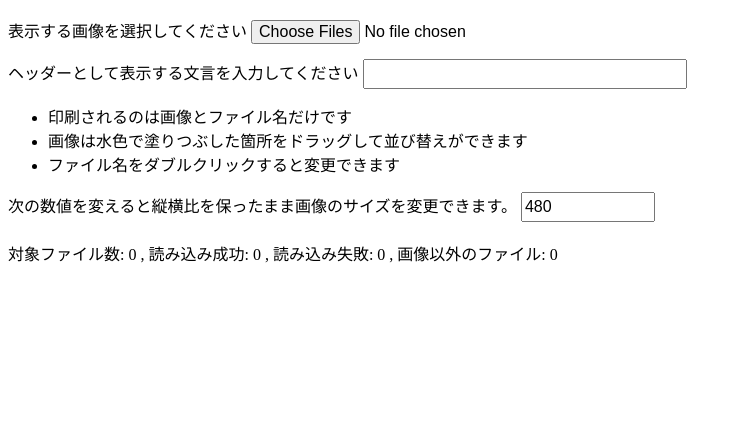
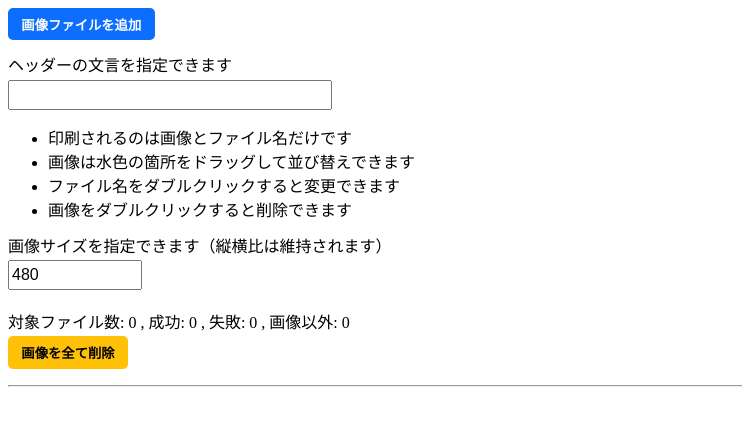
Before and after one commit to s-show/photo-book, a plain HTML site: page index.html in a window 1280 px wide. Shown: the whole page, without its empty margins (0-742 px from the left). Drawn offline with Linux system fonts and the light colour scheme.

Commit message:
画像の全削除機能と個別削除機能を追加。読み込み方式を追加方式に変更。

```diff
--- a/index.html
+++ b/index.html
@@ -9,39 +9,93 @@
     p {
       margin-top: 0.75em;
       margin-bottom: 0.2em;
-      line-height: 1em;
-      font-size: 1em;
+      /* line-height: 1em; */
+      /* font-size: 1em; */
     }
     label {
       margin-top: 0.75em;
       margin-bottom: 0.2em;
-      line-height: 1em;
     }
     input {
       margin-top: 0.75em;
       margin-bottom: 0.2em;
-      font-size: 1em;
     }
     ul {
       margin-top: 0.75em;
       margin-bottom: 0.2em;
-      font-size: 1em;
+    }
+    hr {
+      margin-top: 1em;
     }
     #header {
       display: none;
       font-size: 1.5em;
     }
+    #headerTextLabel, #imageWidthLabel {
+      display: block;
+      margin-bottom: 0.1em;
+    }
     #headerText {
       height: 1.5em;
       width: 25%;
+      margin-top: 0.1em;
+      font-size: 1em;
+    }
+    #addFileBtn {
+      padding-left: 1em;
+      padding-right: 1em;
+      padding-top: 0.5em;
+      padding-bottom: 0.5em;
+      border: 0;
+      border-radius: 5px;
+      background: #0d6efd;
+      color: white;
+      font-weight: 600;
+    }
+    #addFileBtn:hover {
+      background: #6ea8fe;
+      cursor: pointer;
+      outline-offset: 0.2em;
+    }
+    #addFileBtn:focus {
+      background: #6ea8fe;
+      outline-offset: 0.2em;
+    }
+    #fileSelector {
+      display: none;
     }
     #imageWidth {
       height: 1.5em;
       width: 10%;
+      margin-top: 0.1em;
+      font-size: 1em;
     }
     #progressCount {
       margin-top: 1em;
       margin-bottom: 0.2em;
+    }
+    #imageList {
+      margin-top: 1em;
+    }
+    #deleteFileBtn {
+      padding-left: 1em;
+      padding-right: 1em;
+      padding-top: 0.5em;
+      padding-bottom: 0.5em;
+      border: 0;
+      border-radius: 5px;
+      background: #ffc107;
+      color: black;
+      font-weight: 600;
+    }
+    #deleteFileBtn:hover {
+      background: #ffda6a;
+      cursor: pointer;
+      outline-offset: 0.2em;
+    }
+    #deleteFileBtn:focus {
+      background: #ffda6a;
+      outline-offset: 0.2em;
     }
     .imageDiv {
       display: flex;
@@ -146,35 +200,41 @@
   <div id="content" class="main">
     <div id="informationDiv">
       <div>
-        <label class="fileSelectorLabel" id="fileSelectorLabel" for="folderSelector">表示する画像を選択してください</label>
+        <button id="addFileBtn">画像ファイルを追加</button>
         <input type="file" id="fileSelector" accept="image/*" multiple />
       </div>
       <div>
-        <label class="headerText" id="headerTextLabel" for="headerText">ヘッダーとして表示する文言を入力してください</label>
+        <label class="headerText" id="headerTextLabel" for="headerText">ヘッダーの文言を指定できます</label>
         <input type="text" id="headerText">
       </div>
       <ul>
         <li>印刷されるのは画像とファイル名だけです</li>
-        <li>画像は水色で塗りつぶした箇所をドラッグして並び替えができます</li>
+        <li>画像は水色の箇所をドラッグして並び替えできます</li>
         <li>ファイル名をダブルクリックすると変更できます</li>
+        <li>画像をダブルクリックすると削除できます</li>
       </ul>
-      <label id="imageWidthLabel" for="imageWidth">次の数値を変えると縦横比を保ったまま画像のサイズを変更できます。</label>
+      <label id="imageWidthLabel" for="imageWidth">画像サイズを指定できます（縦横比は維持されます）</label>
       <input type="number" id="imageWidth" min="100" step="10" value="480">
       <div id="progressCount">
         <span>対象ファイル数: </span>
         <span id="imageCount">0</span>
-        <span>, 読み込み成功: </span>
+        <span>, 成功: </span>
         <span id="readSuccessCount">0</span>
-        <span>, 読み込み失敗: </span>
+        <span>, 失敗: </span>
         <span id="readErrorCount">0</span>
-        <span>, 画像以外のファイル: </span>
+        <span>, 画像以外: </span>
         <span id="readNotImageCount">0</span>
       </div>
+      <button id="deleteFileBtn">画像を全て削除</button>
     </div>
+    <hr>
     <div id="imageList"></div>
   </div>
 </body>
 <script>
+  document.getElementById('addFileBtn').addEventListener("click", (e) => {
+    document.getElementById('fileSelector').click();
+  });
   document.getElementById("fileSelector").addEventListener("change", ev => {
     if (ev.target.files.length == 0) {
         return;
@@ -191,11 +251,6 @@
     // 読み込むファイルの拡張子を指定
     const fileTypes = ['jpg', 'jpeg', 'png', 'bmp', 'gif'];
 
-    // 再読み込みのために読み込んだ画像を消去してカウンターを初期化する
-    let divImageList = document.getElementById('imageList');
-    while (divImageList.firstChild) {
-      divImageList.removeChild(divImageList.firstChild);
-    }
     imageCountSpan.innerText = 0;
     readSuccessCountSpan.innerText = 0;
     readErrorCountSpan.innerText = 0;
@@ -283,14 +338,14 @@
   			underImage.style.borderBottom = '20px solid blue';
       }
     }
-  })
+  });
   elm.addEventListener('dragleave', function(event) {
     let underImage = document.getElementById(event.target.id);
     if (event.target.classList.contains('imageDiv')) {
       underImage.style.borderTop = '';
 			underImage.style.borderBottom = '';
     }
-  })
+  });
   elm.addEventListener('drop', function(event) {
     let underImage = document.getElementById(event.target.id);
     if (event.target.classList.contains('imageDiv')) {
@@ -311,18 +366,28 @@
     }
 	});
 
-  // 写真の横に表示しているファイル名を変更する処理
+  // 写真横のファイル名を変更する処理と写真の個別削除
   elm.addEventListener('dblclick', (event) => {
     if (event.target.classList.contains('imageCaption')) {
       let result = prompt('変更後のファイル名を入力してください');
-			document.getElementById(event.target.id).innerText = result;
+      if (!result == null) {
+        document.getElementById(event.target.id).innerText = result;
+      }
+    } else if (event.target.classList.contains('thumb')) {
+      elm.removeChild(event.target.parentNode);
+      let imageCount = document.getElementById('imageCount').innerText;
+      let readSuccessCount = document.getElementById('readSuccessCount').innerText;
+      --imageCount;
+      --readSuccessCount;
+      document.getElementById('imageCount').innerText = imageCount;
+      document.getElementById('readSuccessCount').innerText = readSuccessCount;
     }
-  })
+  });
 
   // ヘッダーとして表示する文字列の設定
   document.getElementById('headerText').addEventListener('input', () => {
     document.getElementById('header').innerText = event.target.value;
-  })
+  });
 
   // 画像の幅を動的に変更する設定（表示と印刷両方を同時に変更）
   document.getElementById('imageWidth').addEventListener('input', (e) => {
@@ -338,7 +403,20 @@
     const printThumbStyleIndex = mediaStyleArray.findIndex((mediaStyle) => mediaStyle.selectorText == '.thumb');
     let printThumbStyle = cssStyle[mediaQueryIndex].cssRules[printThumbStyleIndex];
     printThumbStyle.style.setProperty('width', e.target.value + 'px');
-  })
+  });
+
+  // 画像の全削除処理
+  document.getElementById('deleteFileBtn').addEventListener('click', () => {
+    let divImageList = document.getElementById('imageList');
+    while (divImageList.firstChild) {
+      divImageList.removeChild(divImageList.firstChild);
+    }
+    document.getElementById('imageCount').innerText = 0;
+    document.getElementById('readSuccessCount').innerText = 0;
+    document.getElementById('readErrorCount').innerText = 0;
+    document.getElementById('readNotImageCount').innerText = 0;
+    document.getElementById("fileSelector").value = '';
+  });
 
   // ファイル読み込み中のローディング表示切り替え関数
   function toggleLoadingAnimation(signal) {
@@ -354,7 +432,7 @@
       loadingDiv.classList.remove('loading');
       loadingMessageDiv.style.display = 'none';
     }
-  }
+  };
 
   // 読み込んだファイルが画像ファイルならファイルタイプを返し、
   // 画像ファイル以外なら false を返す関数
@@ -379,7 +457,7 @@
       default:
         return false;
     }
-  }
+  };
 
   // 読み込んだ画像データを基にDOMを生成する
   function imageListDom(imageFiles) {
@@ -413,7 +491,7 @@
       imageDiv.insertBefore(imageCaption, null);
       document.getElementById("imageList").insertBefore(imageDiv, null);
     })
-  }
+  };
 
   // arrayBuffer 型の画像データを DataURL に変換する
   // (getImageFormat 関数のために arrayBuffer 型で読み込んでいる)
@@ -424,6 +502,6 @@
       binary += String.fromCharCode(byte);
     })
     return `data:${getImageFormat(arrayBuffer)};base64,${window.btoa(binary)}`;
-  }
+  };
 </script>
 </html>
```
